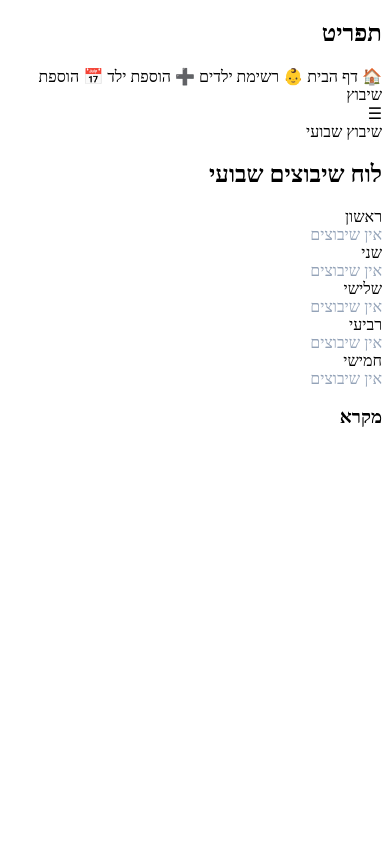
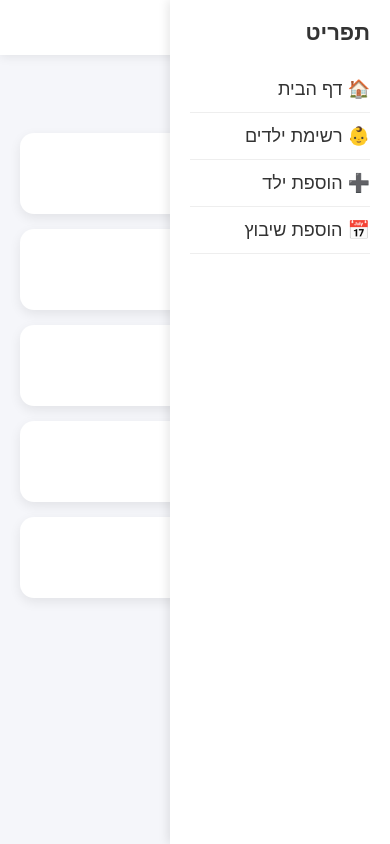
Before and after one commit to bucshelly-byte/WorkScedulear, a Flask app: page / in a window 390 px wide. Run offline with Flask 3, Linux system fonts and the light colour scheme; data that the repository does not hold is empty.

Commit message:
Update style.css

```diff
--- a/static/style.css
+++ b/static/style.css
@@ -1,33 +1,273 @@
-<!DOCTYPE html>
-<html lang="he" dir="rtl">
-<head>
-    <meta charset="UTF-8">
-    <title>מערכת ניהול</title>
-    <link rel="stylesheet" href="/static/style.css">
-    <script src="https://cdn.jsdelivr.net/npm/html2canvas@1.4.1/dist/html2canvas.min.js"></script>
-</head>
+/* --------------------------------------------------
+   RESET בסיסי
+-------------------------------------------------- */
+* {
+    margin: 0;
+    padding: 0;
+    box-sizing: border-box;
+    font-family: "Assistant", sans-serif;
+}
 
-<body>
+body {
+    background: #f5f6fa;
+    color: #333;
+    direction: rtl;
+}
 
-    <!-- תפריט צד -->
-    <div id="sidebar" class="sidebar">
-        <h2 class="sidebar-title">תפריט</h2>
+/* --------------------------------------------------
+   תפריט צד
+-------------------------------------------------- */
+.sidebar {
+    position: fixed;
+    top: 0;
+    right: 0;
+    width: 240px;
+    height: 100%;
+    background: #ffffff;
+    box-shadow: -2px 0 10px rgba(0,0,0,0.1);
+    padding: 20px;
+    transform: translateX(0);
+    transition: 0.3s ease;
+    z-index: 1000;
+}
 
-        <a onclick="navigate('home')">🏠 דף הבית</a>
-        <a onclick="navigate('children')">👶 רשימת ילדים</a>
-        <a onclick="navigate('child_add')">➕ הוספת ילד</a>
-        <a onclick="navigate('visit_add')">📅 הוספת שיבוץ</a>
-    </div>
+.sidebar.hidden {
+    transform: translateX(260px);
+}
 
-    <!-- באנר עליון -->
-    <div class="top-bar">
-        <div class="menu-btn" onclick="toggleMenu()">☰</div>
-        <div class="page-title" id="pageTitle">טוען...</div>
-    </div>
+.sidebar-title {
+    font-size: 22px;
+    margin-bottom: 20px;
+    font-weight: bold;
+}
 
-    <!-- אזור התוכן -->
-    <div id="app" class="app-container"></div>
+.sidebar a {
+    display: block;
+    padding: 12px 0;
+    font-size: 18px;
+    cursor: pointer;
+    border-bottom: 1px solid #eee;
+    transition: 0.2s;
+}
 
-    <script src="/static/app.js"></script>
-</body>
-</html>
+.sidebar a:hover {
+    color: #007aff;
+}
+
+/* --------------------------------------------------
+   כותרת עליונה
+-------------------------------------------------- */
+.top-bar {
+    position: fixed;
+    top: 0;
+    right: 0;
+    left: 0;
+    height: 55px;
+    background: #ffffff;
+    box-shadow: 0 2px 10px rgba(0,0,0,0.08);
+    display: flex;
+    align-items: center;
+    padding: 0 15px;
+    z-index: 900;
+}
+
+.menu-btn {
+    font-size: 26px;
+    cursor: pointer;
+    margin-left: 10px;
+}
+
+.page-title {
+    font-size: 20px;
+    font-weight: bold;
+}
+
+/* --------------------------------------------------
+   אזור התוכן
+-------------------------------------------------- */
+.app-container {
+    margin-top: 70px;
+    padding: 20px;
+}
+
+/* --------------------------------------------------
+   כותרות
+-------------------------------------------------- */
+.page-header {
+    font-size: 24px;
+    font-weight: bold;
+    margin-bottom: 20px;
+}
+
+/* --------------------------------------------------
+   טפסים
+-------------------------------------------------- */
+.form-container {
+    background: #ffffff;
+    padding: 20px;
+    border-radius: 14px;
+    box-shadow: 0 4px 12px rgba(0,0,0,0.08);
+}
+
+.form-row {
+    margin-bottom: 15px;
+}
+
+.form-row label {
+    display: block;
+    font-size: 16px;
+    margin-bottom: 6px;
+}
+
+.input-field {
+    width: 100%;
+    padding: 12px;
+    border: 1px solid #ddd;
+    border-radius: 10px;
+    font-size: 16px;
+    transition: 0.2s;
+}
+
+.input-field:focus {
+    border-color: #007aff;
+    outline: none;
+}
+
+/* --------------------------------------------------
+   כפתורים
+-------------------------------------------------- */
+.btn {
+    padding: 12px 20px;
+    border-radius: 10px;
+    border: none;
+    font-size: 16px;
+    cursor: pointer;
+    transition: 0.2s;
+}
+
+.primary-btn {
+    background: #007aff;
+    color: white;
+}
+
+.primary-btn:hover {
+    background: #0062cc;
+}
+
+.secondary-btn {
+    background: #e5e5ea;
+}
+
+.secondary-btn:hover {
+    background: #d1d1d6;
+}
+
+.form-actions {
+    margin-top: 20px;
+    text-align: left;
+}
+
+/* --------------------------------------------------
+   טבלאות
+-------------------------------------------------- */
+.table-container {
+    background: #ffffff;
+    padding: 15px;
+    border-radius: 14px;
+    box-shadow: 0 4px 12px rgba(0,0,0,0.08);
+}
+
+.children-table {
+    width: 100%;
+    border-collapse: collapse;
+}
+
+.children-table th,
+.children-table td {
+    padding: 12px;
+    border-bottom: 1px solid #eee;
+    font-size: 16px;
+}
+
+.children-table th {
+    background: #f0f0f5;
+    font-weight: bold;
+}
+
+/* --------------------------------------------------
+   לוח שיבוצים
+-------------------------------------------------- */
+.weekly-schedule {
+    display: grid;
+    gap: 15px;
+}
+
+.day-card {
+    background: #ffffff;
+    padding: 15px;
+    border-radius: 14px;
+    box-shadow: 0 4px 12px rgba(0,0,0,0.08);
+}
+
+.day-title {
+    font-size: 20px;
+    font-weight: bold;
+    margin-bottom: 10px;
+}
+
+.slot-item {
+    background: #007aff;
+    color: white;
+    padding: 10px;
+    border-radius: 10px;
+    margin-bottom: 8px;
+    font-size: 16px;
+}
+
+/* --------------------------------------------------
+   מקרא
+-------------------------------------------------- */
+.calendar-legend {
+    margin-top: 20px;
+    display: flex;
+    flex-wrap: wrap;
+    gap: 10px;
+}
+
+.legend-item {
+    display: flex;
+    align-items: center;
+    gap: 8px;
+    background: #ffffff;
+    padding: 8px 12px;
+    border-radius: 10px;
+    box-shadow: 0 2px 6px rgba(0,0,0,0.08);
+}
+
+.legend-color {
+    width: 18px;
+    height: 18px;
+    border-radius: 6px;
+}
+
+/* --------------------------------------------------
+   מובייל
+-------------------------------------------------- */
+@media (max-width: 600px) {
+    .sidebar {
+        width: 220px;
+    }
+
+    .page-header {
+        font-size: 20px;
+    }
+
+    .slot-item {
+        font-size: 14px;
+    }
+
+    .children-table th,
+    .children-table td {
+        font-size: 14px;
+    }
+}
```
